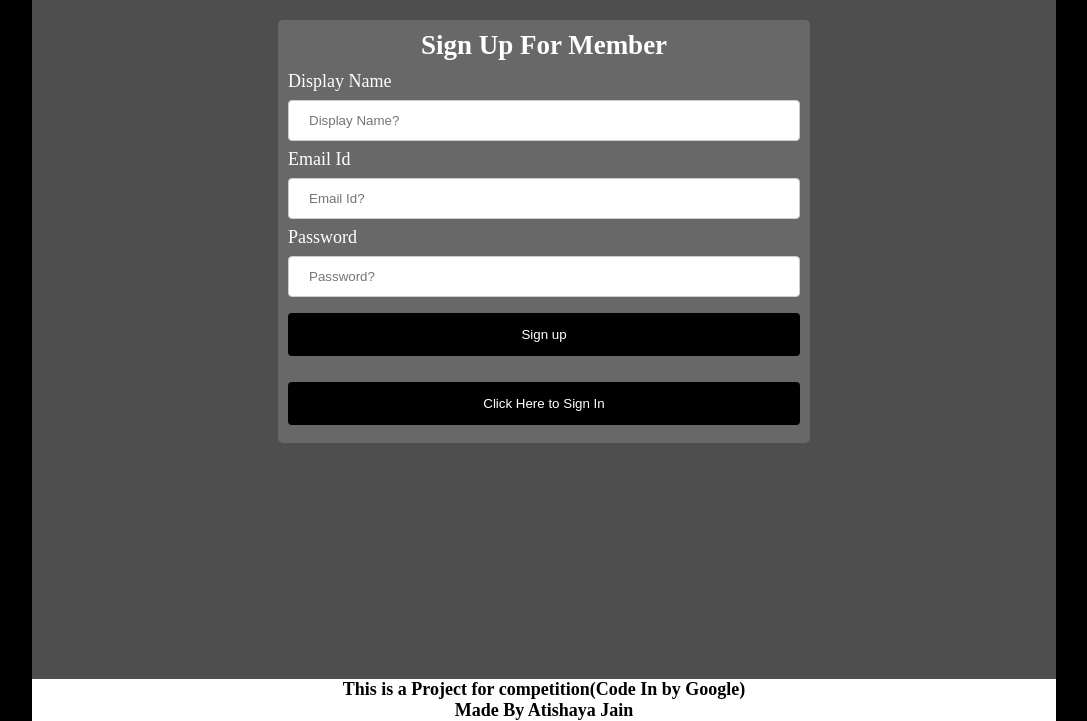
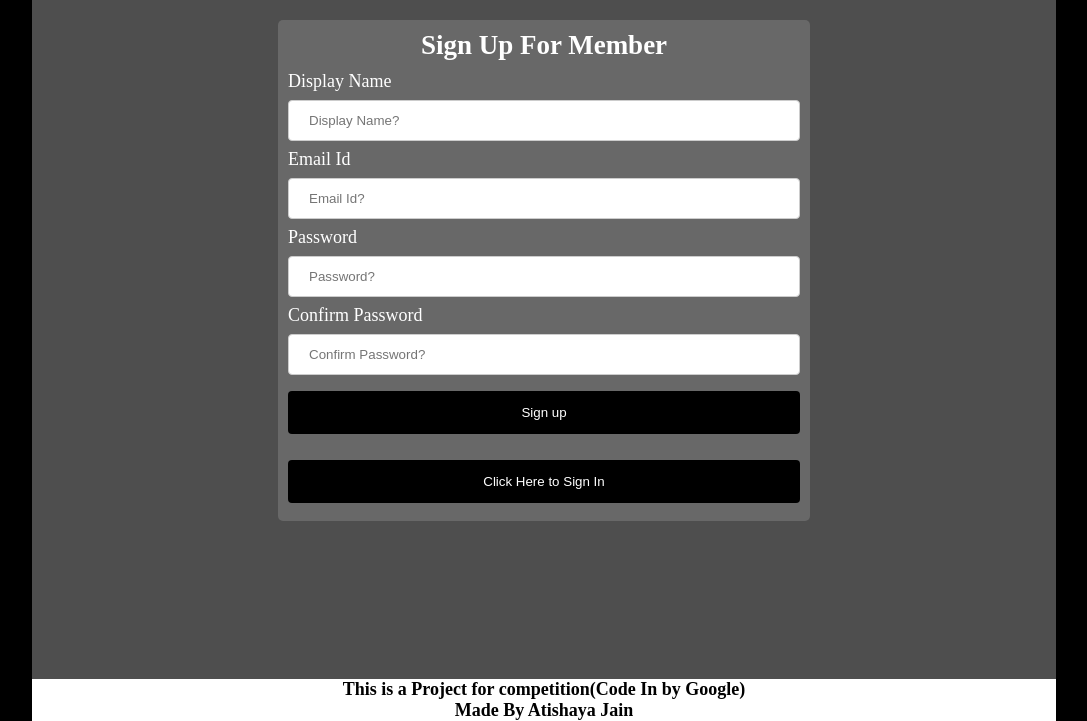
Before and after one commit to atishayj2202/AJ-Hierarchy, a website with bundled scripts: page index.html in a window 1280 px wide. Both pictures are taken after a click on the button "Click Here to Sign Up". Shown: the part 79-800 px from the top of the page, without its empty margins (96-1183 px from the left). Built offline with nearby package versions, Linux system fonts and the light colour scheme.

Commit message:
2 files modified

```diff
--- a/index.html
+++ b/index.html
@@ -50,6 +50,8 @@
           <input type="text" id="uname-up" placeholder="Email Id?" required>
           <label for="pword-up">Password</label>
           <input type="password" id="pword-up" placeholder="Password?" required>
+          <label for="cpword-up">Confirm Password</label>
+          <input type="cpassword" id="cpword-up" placeholder="Confirm Password?" required>
           <input type="submit" value="Sign up">
 
         </form>
--- a/style.css
+++ b/style.css
@@ -71,7 +71,7 @@ h2{
 
   visibility: hidden;
 }
-input[type=text], select, [type=password] {
+input[type=text], select, [type=password], [type=cpassword] {
   width: 100%;
   padding: 12px 20px;
   margin: 8px 0;
```
